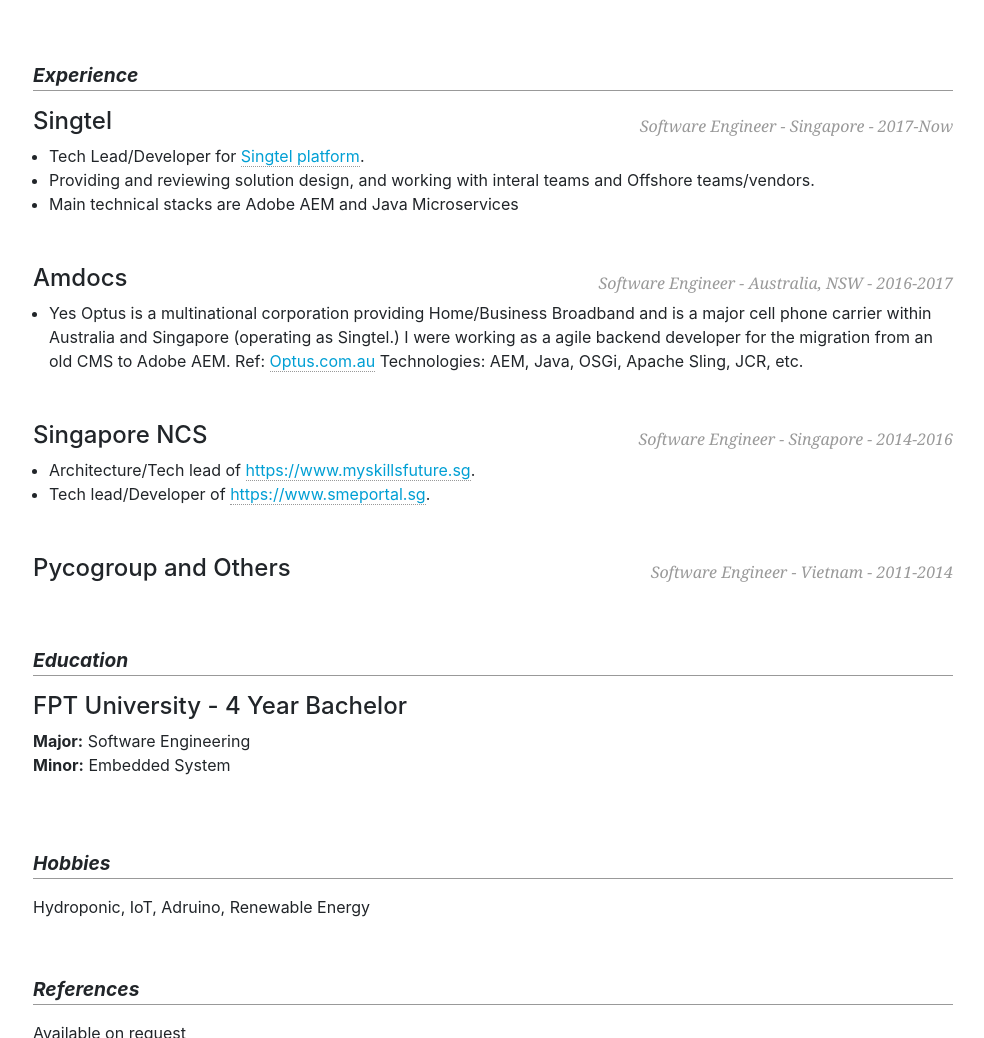
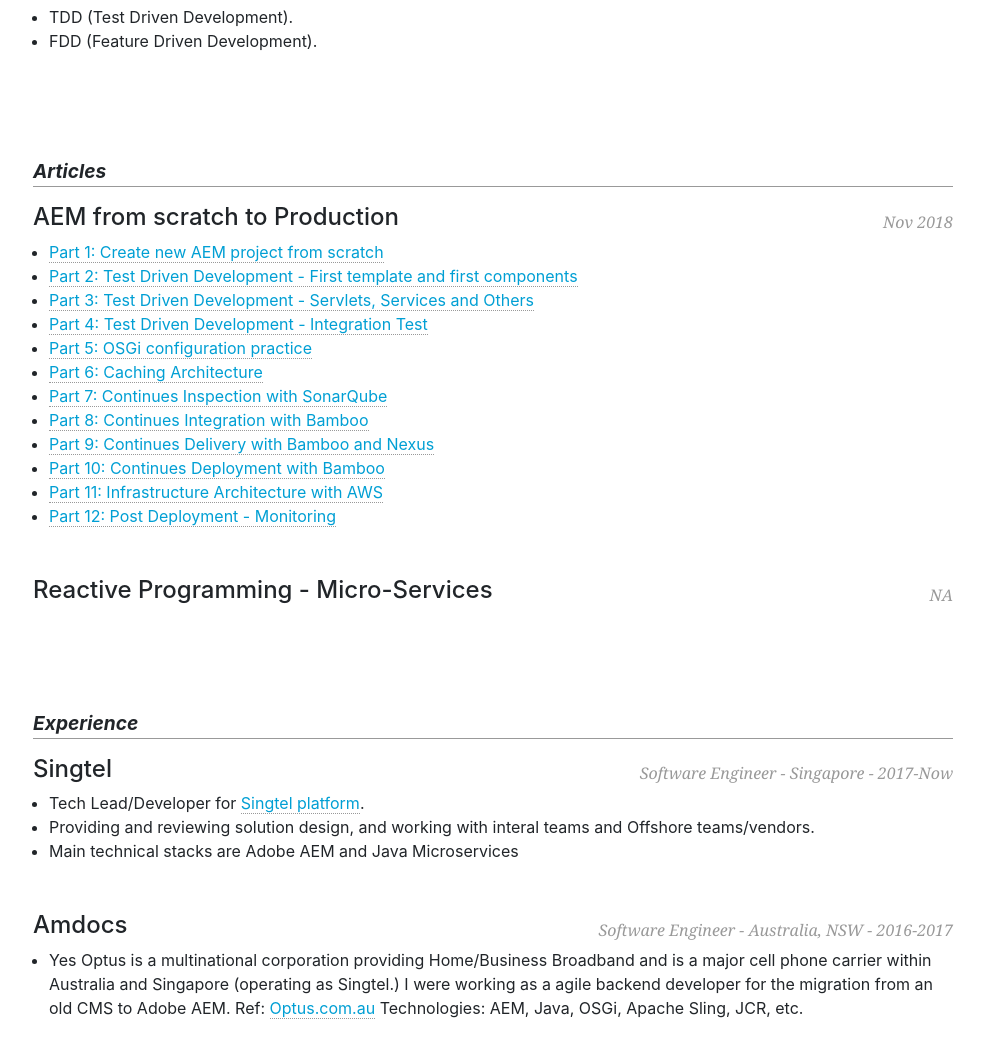
Before and after one commit to thanhj/thanhj.github.io, a plain HTML site: page index.html in a window 1280 px wide. Shown: the part 1762-2800 px from the top of the page, without its empty margins (147-1131 px from the left). Drawn offline with nearby package versions, Linux system fonts and the light colour scheme.

Commit message:
Update CV - Add Articles section

```diff
--- a/index.html
+++ b/index.html
@@ -4,7 +4,7 @@
 <head>
   <meta http-equiv="Content-Type" content="text/html; charset=utf-8"/>
   <meta name="Description" content="Nguyen Ky Thanh, Web Application, Java Developer, AEM Developer, Tech Lead, Architect">
-  <title>Thanh - Software Engineer</title>
+  <title>Thanh - Java Developer - AEM Lead at Singtel</title>
 
   <!-- width=device-width to match the screen's width in device-independent pixels-->
   <!-- initial-scale=1 to establish a 1:1 relationship between CSS pixels and device-independent pixels.-->
@@ -42,17 +42,18 @@
         <img class="img-thumbnail" src="images/Photo_ID.JPG" alt="Photo of Thanh" />
       </div>
       <div class="col-sm-12 col-md-9 col-lg-9">
-        <h1 class="fn">Thanh - Software Engineer</h1>
+        <h1 class="fn">Thanh - Java Developer - AEM Lead at Singtel</h1>
         <p>
             Skype: <a href="skype:thanhnk00269?chat">Thanhnk00269</a><br />
-            <a href="https://www.linkedin.com/in/nguyenkythanh">Https://www.linkedin.com/in/nguyenkythanh</a><br />
+            <a href="https://www.linkedin.com/in/nguyenkythanh">Linkedin</a><br />
             <a class="email" href="mailto:johnky.nguyen@gmail.com">Johnky.nguyen@gmail.com</a>
         </p>
 
         <div id="objective">
             <ul>
               <li>I am an agile Java backend developer with some experience of designing and setting up end-to-end web application system, especially with CMS/AEM stack and Micro-services Architecture.</li>
-              <li>My total working experience is 8 years and 5 years with Adobe AEM stack. </li>
+              <li>Currently, I am taking the role of AEM Lead and Java developer, my main responsibility is overlooking and developing the website built with Adobe AEM and other micro-services.</li>
+              <li>The total working experience is 8 years with Java and 5 years with Adobe AEM stack.</li>
               <li>In area of management and leadership, I have experience of leading small team and also working with offshore teams and vendors.</li>
             </ul>
         </div>
@@ -68,7 +69,7 @@
               <li>JPA (Hibernate), MyBatis.</li>
               <li>OSGi, Apache Sling</li>
               <li>Adobe AEM (**), Magnolia CMS.</li>
-              <li>Reactive Programming.</li>
+              <li>Reactive Programming (Entry Level).</li>
             </ul>
 
             <h4>Database</h4>
@@ -123,6 +124,29 @@
               <li>FDD (Feature Driven Development).</li>
             </ul>
           </dd>
+
+          <dd class="clear"></dd>
+
+          <dt>Articles</dt>
+          <dd>
+            <h4>AEM from scratch to Production <span>Nov 2018</span></h4>
+            <ul>
+              <li><a href="#" target="_blank">Part 1: Create new AEM project from scratch</a></li>
+              <li><a href="#" target="_blank">Part 2: Test Driven Development - First template and first components</a></li>
+              <li><a href="#" target="_blank">Part 3: Test Driven Development - Servlets, Services and Others</a></li>
+              <li><a href="#" target="_blank">Part 4: Test Driven Development - Integration Test</a></li>
+              <li><a href="#" target="_blank">Part 5: OSGi configuration practice</a></li>
+              <li><a href="#" target="_blank">Part 6: Caching Architecture</a></li>
+              <li><a href="#" target="_blank">Part 7: Continues Inspection with SonarQube</a></li>
+              <li><a href="#" target="_blank">Part 8: Continues Integration with Bamboo</a></li>
+              <li><a href="#" target="_blank">Part 9: Continues Delivery with Bamboo and Nexus</a></li>
+              <li><a href="#" target="_blank">Part 10: Continues Deployment with Bamboo</a></li>
+              <li><a href="#" target="_blank">Part 11: Infrastructure Architecture with AWS</a></li>
+              <li><a href="#" target="_blank">Part 12: Post Deployment - Monitoring</a></li>
+            </ul>
+
+            <h4>Reactive Programming - Micro-Services<span>NA</span></h4>
+          <dd>
 
           <dd class="clear"></dd>
 
```
